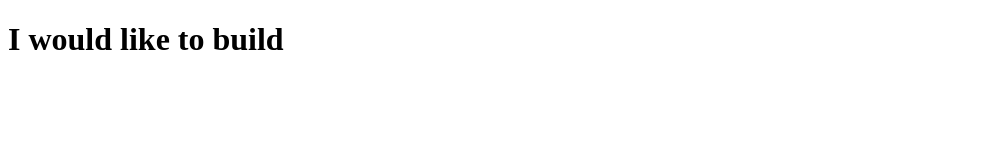
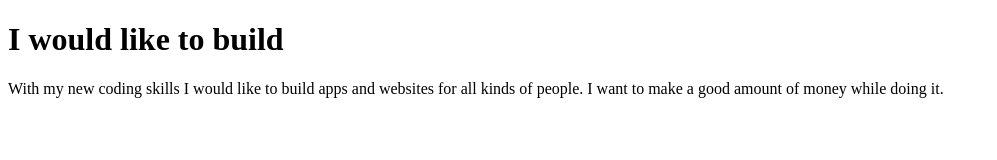
Before and after one commit to NicholasCardoza/prep-1122-code-solutions, a website: page prep-example/index.html in a window 1280 px wide. Shown: the whole page, without its empty margins (0-997 px from the left). Drawn offline with Linux system fonts and the light colour scheme.

Commit message:
Fixed missing text prep-example

```diff
--- a/prep-example/index.html
+++ b/prep-example/index.html
@@ -6,8 +6,8 @@
 <body>
   <h1>I would like to build</h1>
   <p>
-    <!-- write your app ideas here 👇 -->
-
+    With my new coding skills I would like to build apps and websites for all kinds of people.
+    I want to make a good amount of money while doing it.
 
 
   </p>
```
